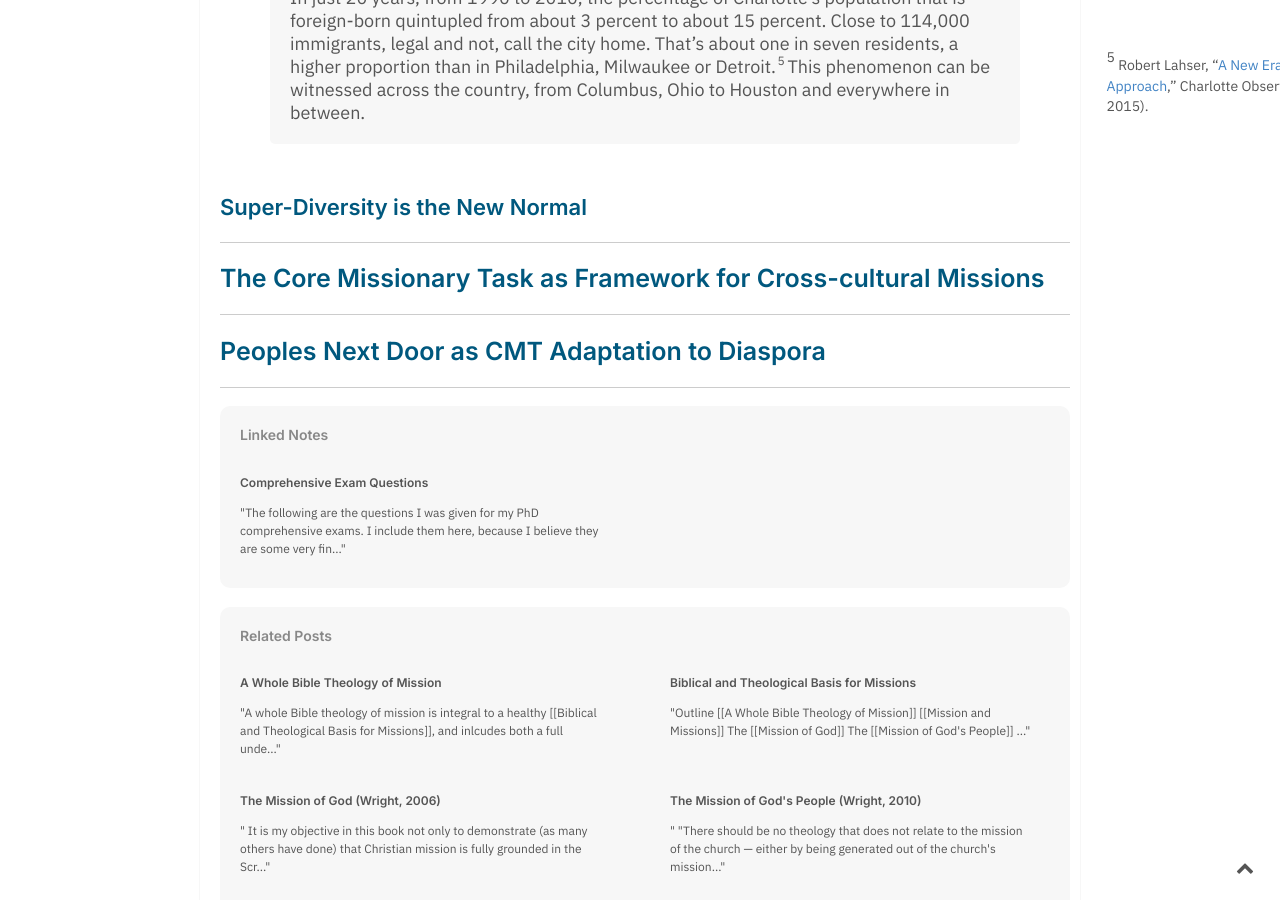
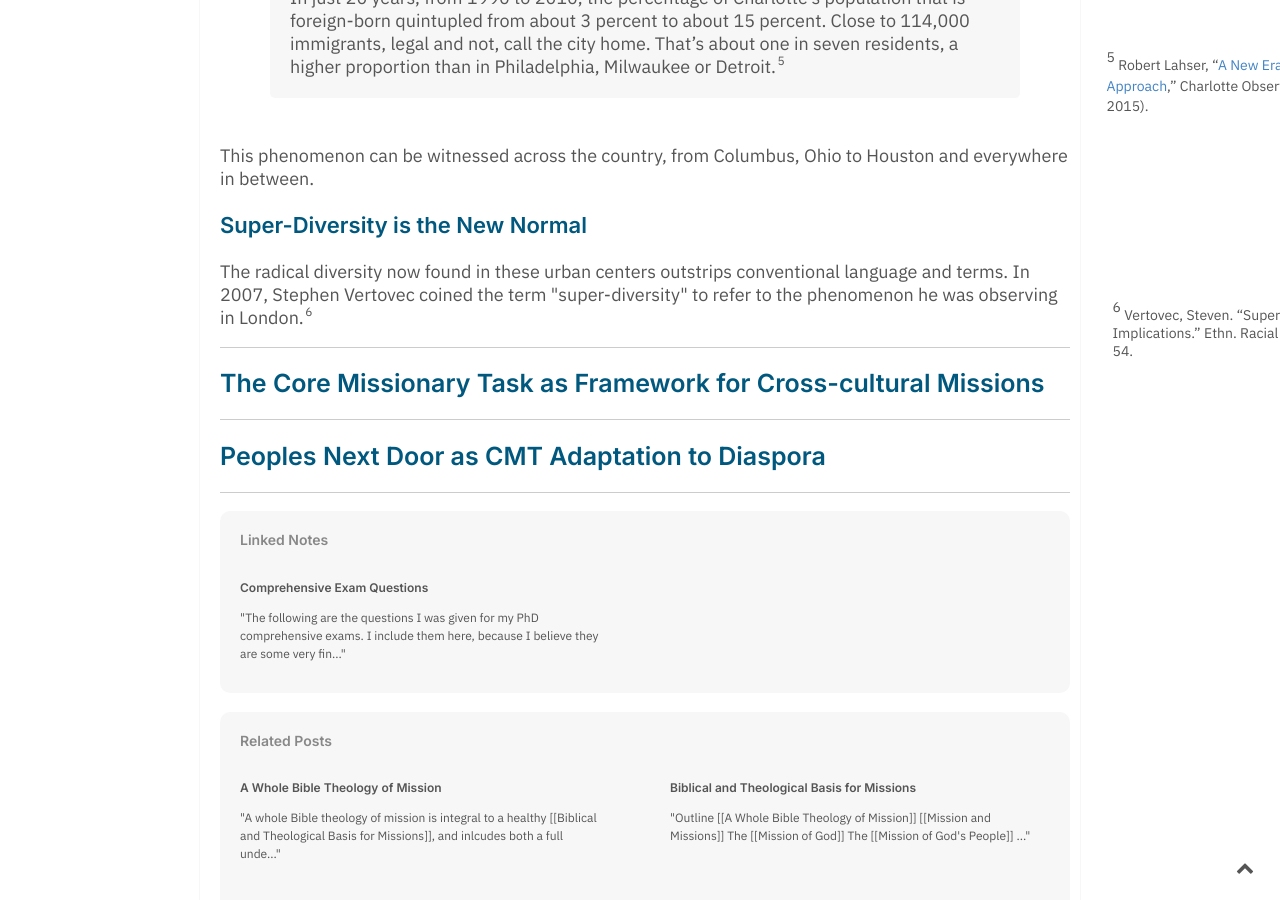
Before and after one commit to keelancook/notebook, a Jekyll site: the page built from _notes/informed-strategy-for-us-immigrant-enagement.md, in a window 1280 px wide and 900 px high, scrolled down 1907 px. Built offline with Jekyll 4.4.1, drawn with Linux system fonts in a browser that asks for light colours.

Commit message:
comps prep

```diff
--- a/_notes/informed-strategy-for-us-immigrant-enagement.md
+++ b/_notes/informed-strategy-for-us-immigrant-enagement.md
@@ -22,10 +22,11 @@ This remarkable shift in immigrant share can be attributed to a key piece of leg
 ### Not Just for the Big Cities
 Contrary to the assumption that diversity and immigrant populations are a "big city" phenomenon, the current wave of immigration is so pronounced it also affects small and mid-size urban centers as well. Towns like Dearborn, Michigan and Calrkston, Georgia are becoming bustling hubs for immigrant communities. In many smaller urban centers, ethnic enclaves are developing that serve as the largest collection of their respective people group in the world outside of their home country. Nashville, for instance, has the largest Kurdish population in the world outside of the Middle East.[[Monica Campbell, “[Visiting a Kurdish Capital in the US](http://www.bbc.com/news/magazine-28891241),” BBC News (August 29, 2014).::rsn]] A 2015 Charlotte Observer article notes,
 >In just 20 years, from 1990 to 2010, the percentage of Charlotte’s population that is foreign-born quintupled from about 3 percent to about 15 percent. Close to 114,000 immigrants, legal and not, call the city home. That’s about one in seven residents, a higher proportion than in Philadelphia, Milwaukee or Detroit.[[Robert Lahser, “[A New Era Needs a New Approach](http://www.charlotteobserver.com/opinion/editorials/article16121978.html),” Charlotte Observer (March 23, 2015).::rsn]]
+
 This phenomenon can be witnessed across the country, from Columbus, Ohio to Houston and everywhere in between.
 
 ### Super-Diversity is the New Normal
-
+The radical diversity now found in these urban centers outstrips conventional language and terms. In 2007, Stephen Vertovec coined the term "super-diversity" to refer to the phenomenon he was observing in London.[[Vertovec, Steven. “Super-Diversity and Its Implications.” Ethn. Racial Stud. 30.6 (2007): 1024–54.::rsn]]
 
 
 ---
```
